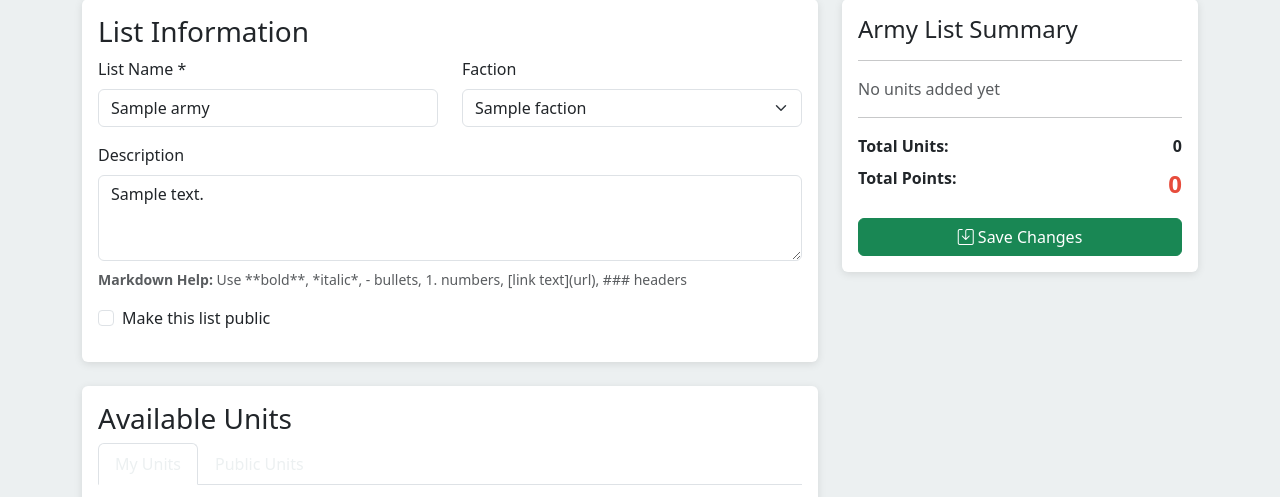
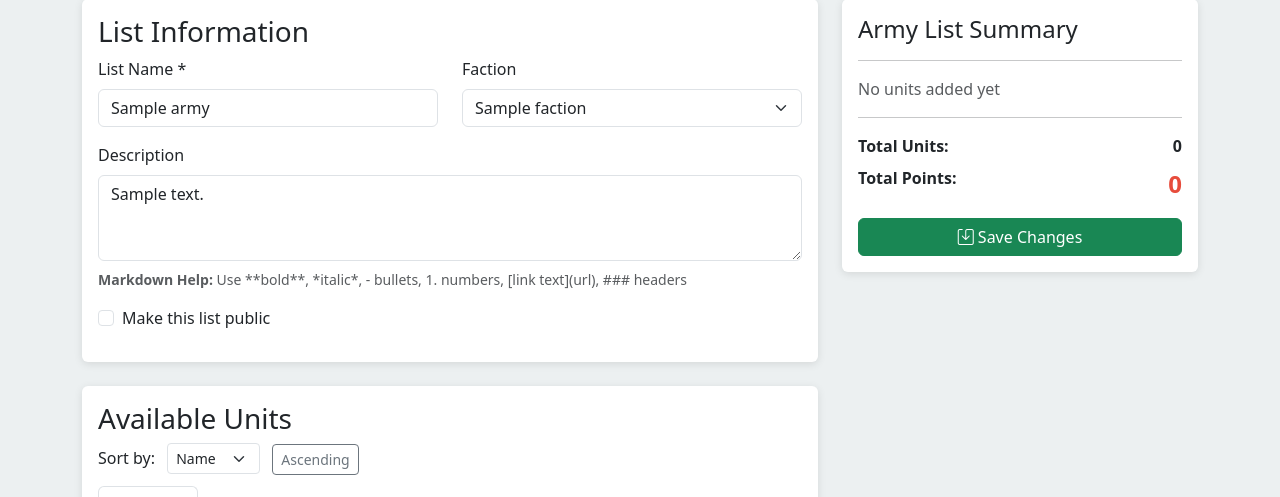
Before and after one commit to lordbutxot/FAD_Helper, a Python web app: template templates/edit_list.html in a window 1280 px wide. Shown: the part 159-656 px from the top of the page. Run offline with Jinja, Linux system fonts and the light colour scheme; the template is opened without the code that fills it: most values are stand-ins (such as "Sample title", 1, 10 or a date in 2020).

Commit message:
Feature: Add sorting by points and quality in list editor

```diff
--- a/templates/edit_list.html
+++ b/templates/edit_list.html
@@ -46,6 +46,15 @@
             <div class="card mb-4">
                 <div class="card-body">
                     <h3>Available Units</h3>
+                    <div class="mb-2">
+                        <label class="form-label me-2">Sort by:</label>
+                        <select id="unitSort" class="form-select form-select-sm d-inline-block w-auto" onchange="sortUnits()">
+                            <option value="name">Name</option>
+                            <option value="points">Points</option>
+                            <option value="quality">Quality</option>
+                        </select>
+                        <button class="btn btn-sm btn-outline-secondary ms-2" onclick="toggleSortOrder()" id="sortOrderBtn">Ascending</button>
+                    </div>
                     <ul class="nav nav-tabs mb-3">
                         <li class="nav-item">
                             <button class="nav-link active" data-bs-toggle="tab" data-bs-target="#myUnits">My Units</button>
@@ -174,15 +183,100 @@
 <script>
 
 let listUnits = [];
+let myUnits = [];
+let publicUnits = [];
+let sortOrder = 'asc';
 // Pre-populate listUnits from army_list.units_json
 {% if army_list.units_json %}
 listUnits = JSON.parse({{ army_list.units_json|tojson|safe }});
+{% endif %}
+// Pre-populate myUnits and publicUnits from backend
+{% if my_units %}
+myUnits = JSON.parse({{ my_units|tojson|safe }});
+{% endif %}
+{% if public_units %}
+publicUnits = JSON.parse({{ public_units|tojson|safe }});
+{% endif %}
 window.addEventListener('DOMContentLoaded', function() {
     updateListDisplay();
+    renderUnitsTable();
 });
-{% endif %}
 
-// ...existing JS from list_builder.html (addUnitToList, removeUnitFromList, updateQuantity, updateListDisplay, isUnitAttached, attachUnit, detachUnit)...
+
+function sortUnits() {
+    const sortBy = document.getElementById('unitSort').value;
+    const order = sortOrder;
+    const compare = (a, b) => {
+        let valA, valB;
+        if (sortBy === 'points') {
+            valA = a.total_points;
+            valB = b.total_points;
+        } else if (sortBy === 'quality') {
+            valA = a.quality || '';
+            valB = b.quality || '';
+        } else {
+            valA = a.name.toLowerCase();
+            valB = b.name.toLowerCase();
+        }
+        if (valA < valB) return order === 'asc' ? -1 : 1;
+        if (valA > valB) return order === 'asc' ? 1 : -1;
+        return 0;
+    };
+    myUnits.sort(compare);
+    publicUnits.sort(compare);
+    renderUnitsTable();
+}
+
+function toggleSortOrder() {
+    sortOrder = sortOrder === 'asc' ? 'desc' : 'asc';
+    document.getElementById('sortOrderBtn').textContent = sortOrder === 'asc' ? 'Ascending' : 'Descending';
+    sortUnits();
+}
+
+function renderUnitsTable() {
+    // Render myUnits table
+    const myUnitsTable = document.querySelector('#myUnits .table tbody');
+    if (myUnitsTable) {
+        myUnitsTable.innerHTML = '';
+        myUnits.forEach(unit => {
+            if (!unit.parent_id) {
+                myUnitsTable.innerHTML += `
+                <tr>
+                    <td><strong>${unit.name}</strong> ${unit.variants && unit.variants.length > 0 ? '<span class="badge bg-info">Parent</span>' : ''}</td>
+                    <td>${unit.unit_type}</td>
+                    <td class="points-display">${unit.total_points}</td>
+                    <td><button class="btn btn-sm btn-primary" onclick="addUnitToList(${unit.id}, '${unit.name}', ${unit.total_points}, '${unit.unit_type}')"><i class="bi bi-plus"></i> Add</button></td>
+                </tr>`;
+                if (unit.variants) {
+                    unit.variants.forEach(variant => {
+                        myUnitsTable.innerHTML += `
+                        <tr>
+                            <td style="padding-left: 2em;"><span class="text-secondary"><i class="bi bi-arrow-return-right"></i> Variant:</span> <strong>${variant.name}</strong></td>
+                            <td>${variant.unit_type}</td>
+                            <td class="points-display">${variant.total_points}</td>
+                            <td><button class="btn btn-sm btn-primary" onclick="addUnitToList(${variant.id}, '${variant.name}', ${variant.total_points}, '${variant.unit_type}')"><i class="bi bi-plus"></i> Add</button></td>
+                        </tr>`;
+                    });
+                }
+            }
+        });
+    }
+    // Render publicUnits table
+    const publicUnitsTable = document.querySelector('#publicUnits .table tbody');
+    if (publicUnitsTable) {
+        publicUnitsTable.innerHTML = '';
+        publicUnits.forEach(unit => {
+            publicUnitsTable.innerHTML += `
+            <tr>
+                <td><strong>${unit.name}</strong></td>
+                <td>${unit.unit_type}</td>
+                <td class="points-display">${unit.total_points}</td>
+                <td>${unit.creator ? unit.creator.username : ''}</td>
+                <td><button class="btn btn-sm btn-primary" onclick="addUnitToList(${unit.id}, '${unit.name}', ${unit.total_points})"><i class="bi bi-plus"></i> Add</button></td>
+            </tr>`;
+        });
+    }
+}
 
 async function saveList(listId) {
     const name = document.getElementById('listName').value;
```
